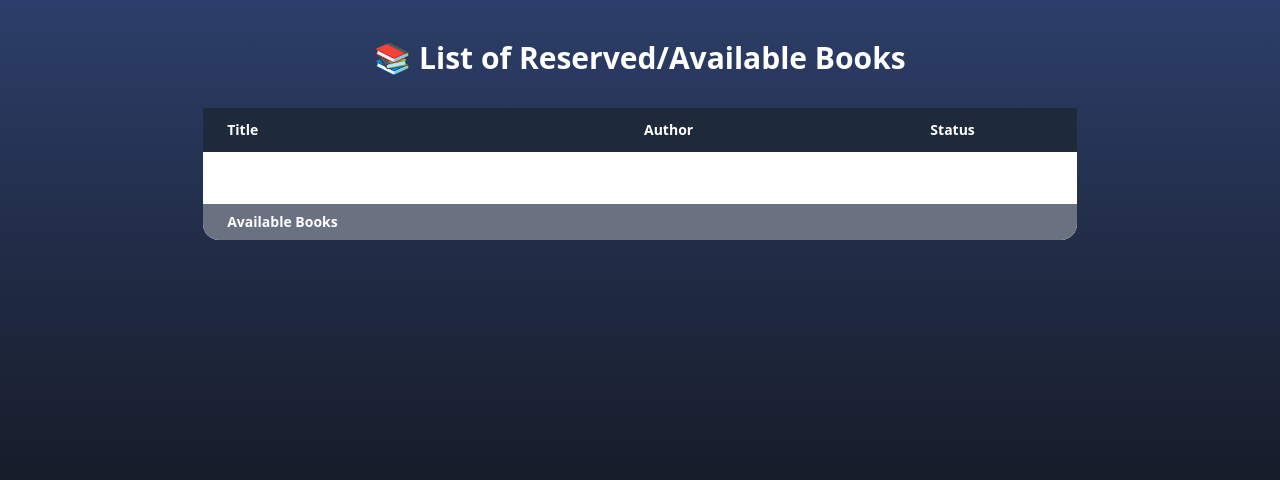
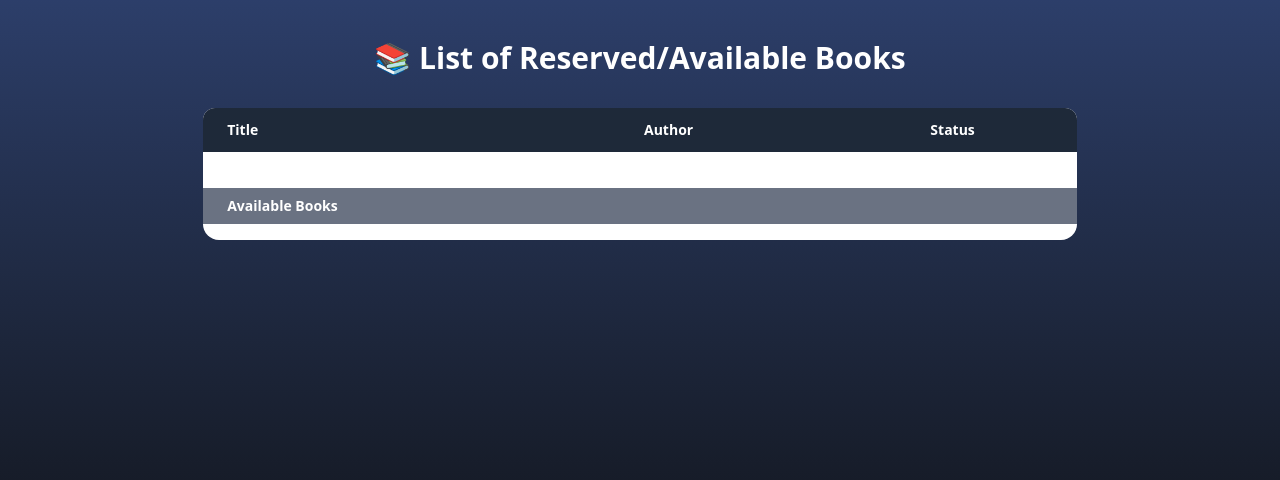
Before and after one commit to Eiron-Van/Libraprint, a PHP site: page /Borrowing/borrow_book.php in a window 1280 px wide. Shown: the part 77-557 px from the top of the page. Run offline with PHP 8.4, Linux system fonts and the light colour scheme; the visitor is signed in with stand-in values (Sample User, id 1); data that the repository does not hold is empty; style sheets or scripts are compiled from the project's sources.

Commit message:
reverted

```diff
--- a/Borrowing/borrow_book.php
+++ b/Borrowing/borrow_book.php
@@ -125,7 +125,7 @@ $availableBooks = $conn->query("
 
             <!-- Table -->
             <!-- Scrollable Container -->
-            <div class=" max-h-[70vh] rounded-xl bg-white text-sm text-gray-800">
+            <div class="overflow-y-auto max-h-[70vh] rounded-xl bg-white text-sm text-gray-800">
 
                 <!-- Header Row -->
                 <div class="grid grid-cols-8 gap-2 bg-gray-800 text-white sticky top-0 z-10 px-6 py-3 font-semibold">
@@ -134,7 +134,6 @@ $availableBooks = $conn->query("
                     <div class="col-span-2 text-center">Status</div>
                 </div>
 
-                <div class="overflow-y-auto">
                 <!-- Reserved Section Label -->
                 <?php if ($reservedResult->num_rows > 0): ?>
                     <div class="bg-blue-600 text-white sticky top-[2.75rem] z-10 px-6 py-2 font-semibold">
@@ -168,7 +167,6 @@ $availableBooks = $conn->query("
                 <?php endif; ?>
             </div>
         </div>
-        </div>
     </main>
 </body>
 </html>
```
Lines whose indentation alone changed are shown as unchanged.
